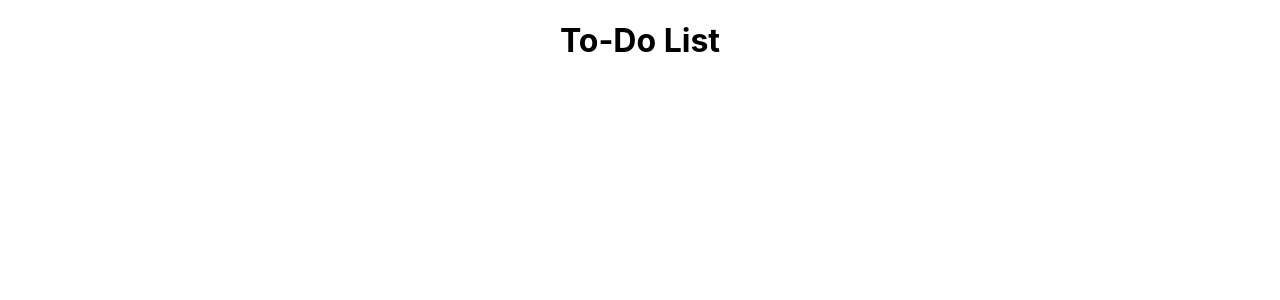
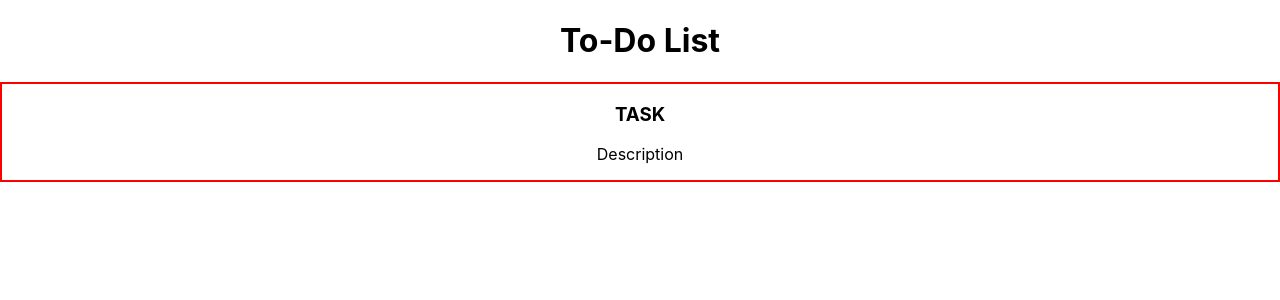
Before and after one commit to nikhil-tiwary61/to-do-app, a React (Create React App) app: page / in a window 1280 px wide. Shown: the top 300 px of the page. Built offline with nearby package versions, Linux system fonts and the light colour scheme.

Commit message:
add NewItem component

```diff
--- a/src/App.js
+++ b/src/App.js
@@ -1,10 +1,12 @@
 import "./App.css";
+import NewItem from "./components/NewItem";
 
 function App() {
   return (
     <div className="App">
       <>
         <h1>To-Do List</h1>
+        <NewItem></NewItem>
       </>
     </div>
   );
--- /dev/null
+++ b/src/components/NewItem.css
@@ -0,0 +1,3 @@
+.task{
+    border: 2px solid red;
+}
--- /dev/null
+++ b/src/components/NewItem.js
@@ -0,0 +1,10 @@
+import "./NewItem.css";
+
+export default function NewItem() {
+  return (
+    <div className="task">
+      <h3>TASK</h3>
+      <p>Description</p>
+    </div>
+  );
+}
```
Also changed, not shown: src/components/Form.js (added).
